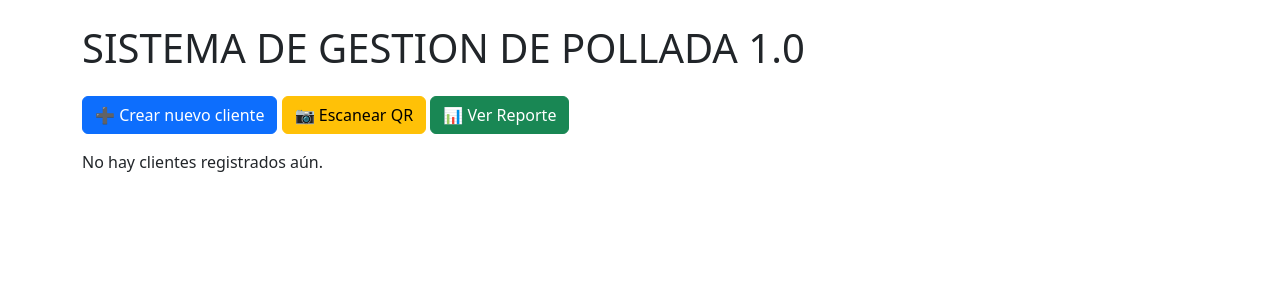
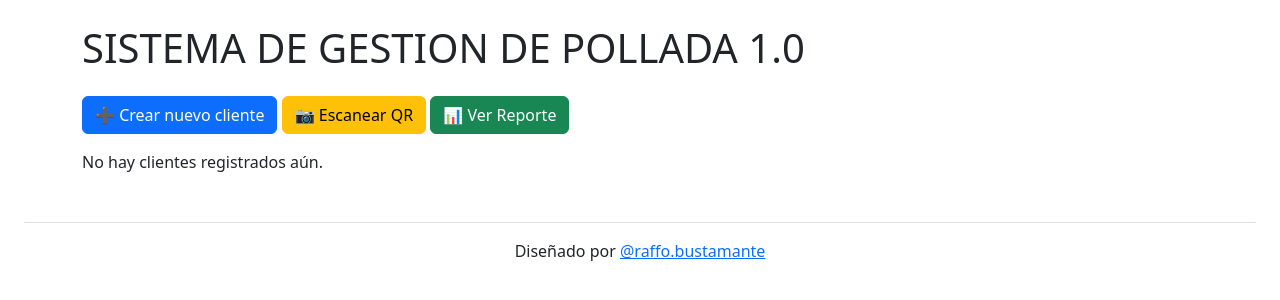
Before and after one commit to raffobc/qr-venta, a Flask app: page / in a window 1280 px wide. Shown: the top 300 px of the page. Run offline with Flask 3, Linux system fonts and the light colour scheme; data that the repository does not hold is empty.

Commit message:
Update index.html

```diff
--- a/templates/index.html
+++ b/templates/index.html
@@ -47,5 +47,9 @@
     {% endif %}
 </div>
 
+    <!-- Agrega esto justo antes de la etiqueta </body> -->
+    <footer class="text-center mt-5 py-3 border-top">
+        Diseñado por <a href="https://www.instagram.com/raffo.bustamante" target="_blank">@raffo.bustamante</a>
+    </footer>
 </body>
 </html>
```
